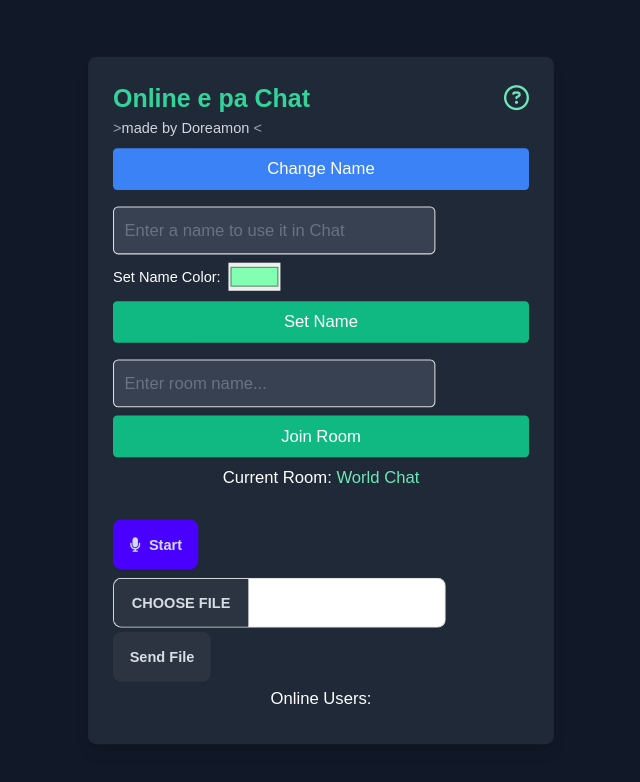
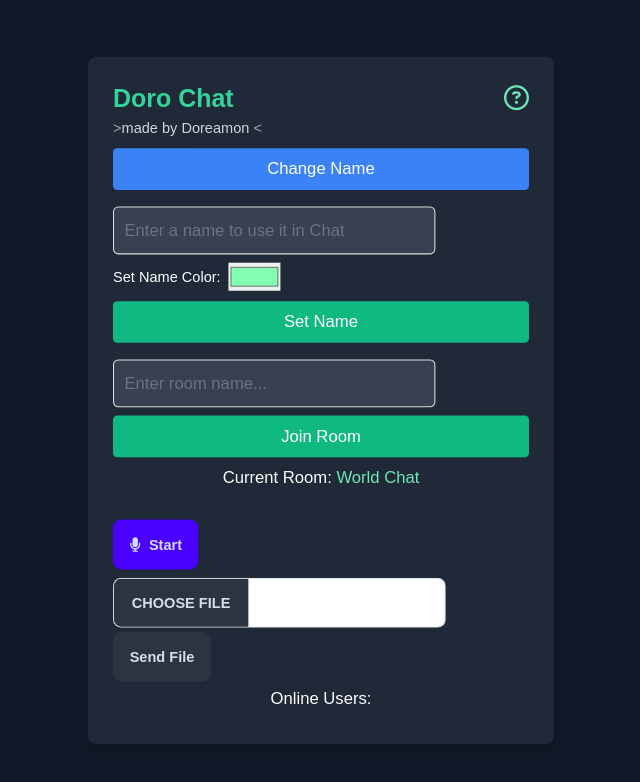
Before and after one commit to Abdul-Ahadexpo/online-chat, a website: page public/index.html in a window 1280 px wide. Shown: the whole page, without its empty margins (319-959 px from the left). Drawn offline with nearby package versions, Linux system fonts and the light colour scheme; no server answers.

Commit message:
Update index.html

```diff
--- a/public/index.html
+++ b/public/index.html
@@ -12,7 +12,7 @@
   <!-- DaisyUI links -->
   <link href="https://cdn.jsdelivr.net/npm/daisyui@4.12.14/dist/full.min.css" rel="stylesheet" type="text/css" />
   <script src="https://cdn.tailwindcss.com"></script>
-  <title>Online e-pa Chat</title>
+  <title>Doro Chat</title>
 
   <style>
     body {
@@ -206,7 +206,7 @@
   <div id="whole-container" class="container bg-gray-800 rounded-lg shadow-lg p-6 w-full max-w-md">
 
     <h1 class="text-2xl font-bold text-emerald-400 flex justify-between items-center">
-      Online e pa Chat
+      Doro Chat
       <a href="./info.html" class="text-emerald-300 hover:text-emerald-500 transition">
         <i class="fa-regular fa-circle-question"></i>
       </a>
```
